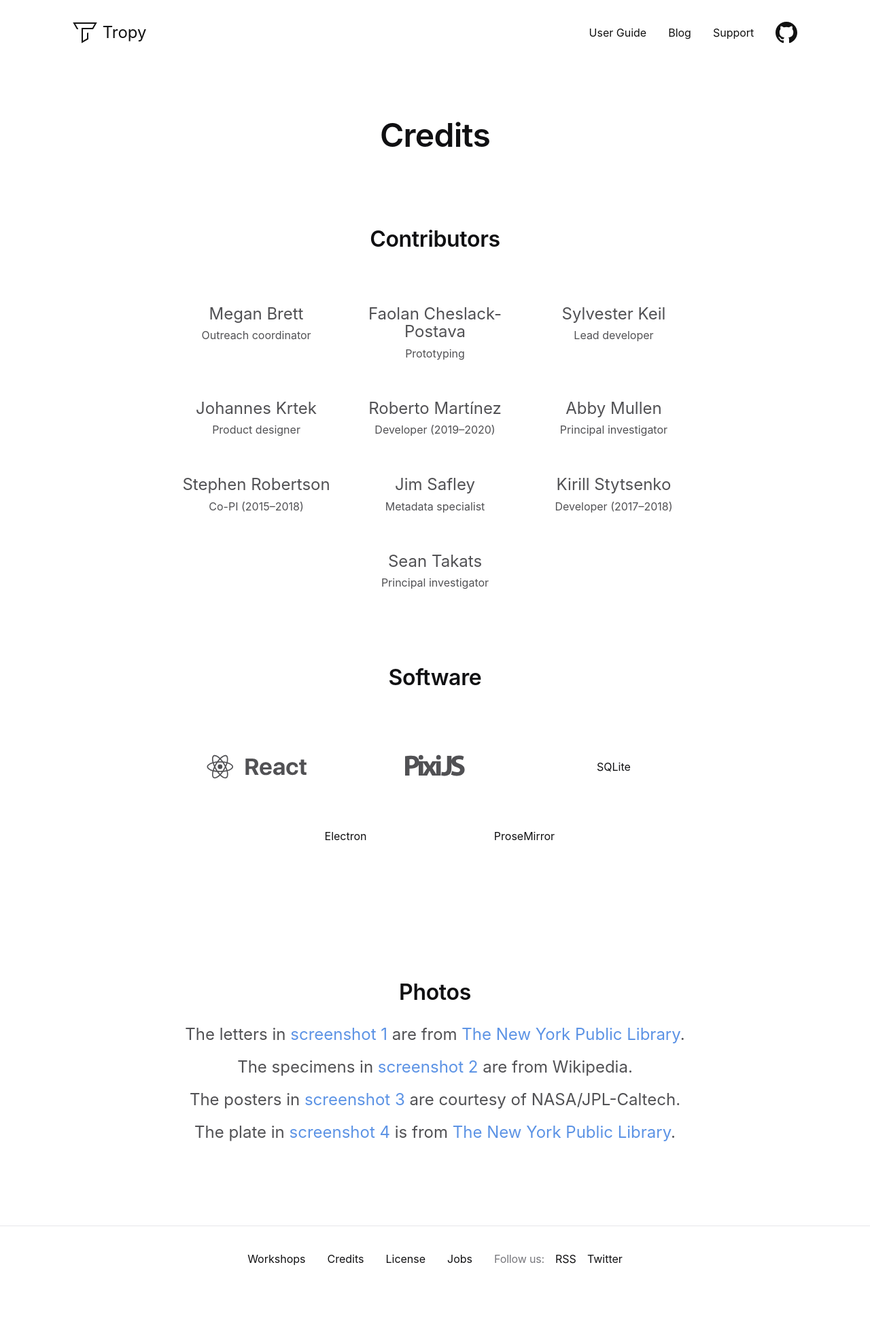
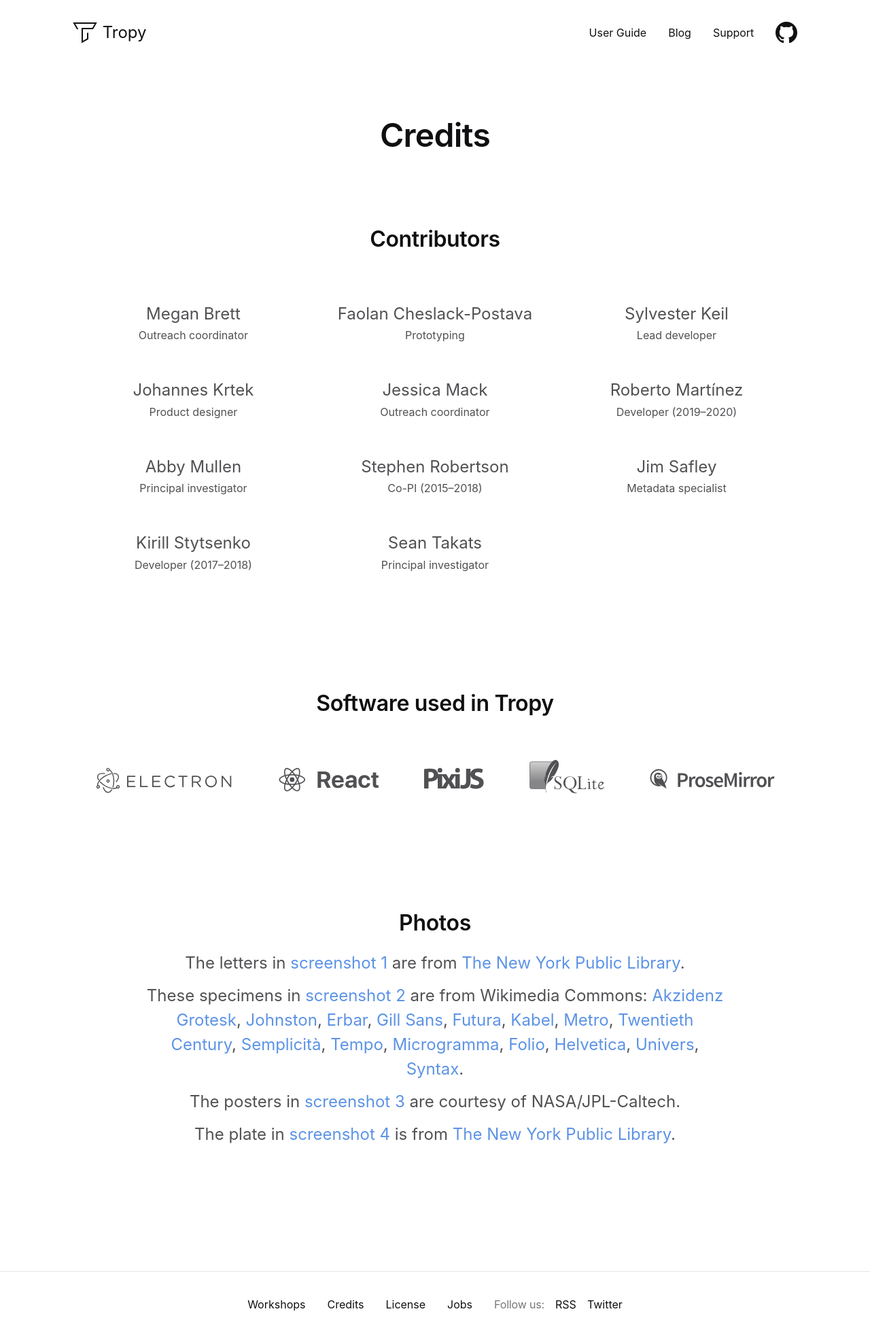
Before and after one commit to tropy/tropy.github.io, a Jekyll site: the page built from credits.html, in a window 1280 px wide. Shown: the whole page at 68% size. Built offline with Jekyll 4.4.1, drawn with Linux system fonts in a browser that asks for light colours; before the commit the page ends 1900 px from its top, so only the background shows below that.

Commit message:
Style credits.

```diff
--- a/assets/stylesheets/_credits.scss
+++ b/assets/stylesheets/_credits.scss
@@ -3,22 +3,16 @@
 //
 
 .credits {
-  text-align: center;
-
   main {
-    .container-fluid {
-      @media (min-width: $sm) {
-        max-width: 789px;
-      }
+    @media (min-width: $sm) {
+      text-align: center;
     }
 
     h1 {
       margin-top: 2 * $section-padding-y-phone * 3 / 4 - 78px;
-      margin-bottom: ($section-padding-y-phone * 3 / 4) - 16px;
 
       @media (min-width: $sm) {
         margin-top: 2 * $section-padding-y * 3 / 4 - 115px;
-        margin-bottom: ($section-padding-y * 3 / 4) - 20px;
       }
     }
 
@@ -30,9 +24,10 @@
   }
 
   .contributors {
-    text-align: center;
+    h2 {
+      margin-top: ($section-padding-y-phone * 3 / 4) - 16px;
+      margin-bottom: $section-padding-y-phone * 9 / 16 - 12px;
 
-    h2 {
       @media (min-width: $sm) {
         margin-top: $section-padding-y - 20px;
         margin-bottom: $section-padding-y * 3 / 4 - 16px;
@@ -45,21 +40,39 @@
       @media (min-width: $sm) {
         display: flex;
         flex-wrap: wrap;
-        justify-content: center;
       }
     }
 
     li {
-      flex: 0 0 33.33%;
-      margin-bottom: 72px - 16px;
+      flex: 0 0 25%;
+      margin-bottom: $font-size-base;
+
+
+      @media (min-width: $sm) {
+        flex: 0 0 50%;
+        margin-bottom: 72px - 16px;
+      }
+
+      @media (min-width: $md) {
+        flex: 0 0 33.33%;
+      }
+
+      @media (min-width: $xl) {
+        flex: 0 0 25%;
+      }
     }
   }
 
   .contributor {
-    font-size: $font-size-large;
+    font-size: 20px;
     margin: 0;
     line-height: $headings-line-height;
-    margin: 0 0 6px 0;
+    margin: 0 0 3px 0;
+
+    @media (min-width: $sm) {
+      font-size: $font-size-large;
+      margin-bottom: 6px;
+    }
   }
 
   .description {
@@ -67,35 +80,57 @@
   }
 
   .software {
+    overflow: hidden;
+
     h2 {
+      margin-top: $section-padding-y-phone * 3 / 4 - 32px;
+      margin-bottom: $section-padding-y-phone * 9 / 16 - 23px;
+
       @media (min-width: $sm) {
-        margin-top: $section-padding-y - 74px;
-        margin-bottom: $section-padding-y * 3 / 4; // todo
+        margin-top: 2 * $section-padding-y * 3 / 4 - 74px;
+        margin-bottom: $section-padding-y * 3 / 4 - 25px; // x-height of React
+      }
+    }
+
+    .marquee {
+      display: flex;
+
+      @media(min-width: $lg) {
+        justify-content: center;
       }
     }
 
     ul {
-      @media (min-width: $sm) {
-        display: flex;
-        flex-wrap: wrap;
-        justify-content: center;
-        align-items: center;
+      flex: 0 0 1000px;
+      display: flex;
+      justify-content: space-around;
+      align-items: center;
+      animation: marquee 30s linear infinite;
+
+      @media (min-width: $lg) {
+        flex: 0 0 $container-fluid-width;
+        max-width: $container-fluid-max-width;
+        animation: none;
+      }
+
+      & + ul {
+        @media (min-width: $lg) {
+          display: none;
+        }
       }
     }
 
     li {
-      flex: 0 0 33.33%;
-      margin-bottom: 72px; // todo
+      flex: 0 0 auto;
+    }
+
+    a,
+    svg {
+      display: block;
     }
 
     svg {
-      @media (hover: hover) {
-        transition: all 0.5s ease;
-
-        &:hover {
-          transform: scale(1.1);
-        }
-      }
+      position: relative;
 
       .colorize {
         @media (hover: none) {
@@ -103,18 +138,43 @@
         }
 
         @media (hover: hover) {
-          transition: fill 0.5s ease;
+          transition: fill 0.25s ease;
 
           @include state("svg:not(:hover)") {
             fill: $gray-dark;
           }
         }
       }
+
+      .colorize-70 {
+        @media (hover: none) {
+          fill: mix($gray-dark, $white, 70%);
+        }
+
+        @media (hover: hover) {
+          transition: fill 0.25s ease;
+
+          @include state("svg:not(:hover)") {
+            fill: mix($gray-dark, $white, 70%);
+          }
+        }
+      }
+    }
+
+    .electron-logo {
+      top: 1px;
     }
 
     .pixijs-logo {
-      position: relative;
       top: -2px;
+    }
+
+    .sqlite-logo {
+      top: -5px;
+    }
+
+    .prosemirror-logo {
+      top: -1px;
     }
   }
 
@@ -122,20 +182,30 @@
     padding-bottom: $section-padding-y-phone - 7px;
 
     @media (min-width: $sm) {
-      padding-bottom: $section-padding-y - 9px;
+      padding-bottom: 2 * $section-padding-y * 3 / 4 - 9px;
     }
 
     h2 {
-      margin-top: $section-padding-y-phone; // todo
+      margin-top: $section-padding-y-phone * 3 / 4 - 22px;
+      margin-bottom: 18px;
 
       @media (min-width: $sm) {
-        margin-top: $section-padding-y; // todo
+        margin-top: 2 * $section-padding-y * 3 / 4 - 24px;
+        margin-bottom: 24px;
+      }
+    }
+
+    ul {
+      @media (min-width: $sm) {
+        width: 80%;
+        margin-left: auto;
+        margin-right: auto;
       }
     }
 
     li {
       color: $gray-dark;
-      font-size: $font-size-large * 3 / 4;
+      font-size: 21px;
 
       @media (min-width: $sm) {
         font-size: $font-size-large;
--- a/credits.html
+++ b/credits.html
@@ -1,10 +1,13 @@
 ---
-layout: page
+layout: default
 class: credits
 ---
 
+<div class="container-fluid">
   <h1>Credits</h1>
+</div>
 <section class="contributors">
+  <div class="container-fluid">
     <h2>Contributors</h2>
     <ul>
       <li>
@@ -22,6 +25,10 @@
       <li>
         <p class="contributor">Johannes Krtek</p>
         <p class="description">Product designer</p>
+      </li>
+      <li>
+        <p class="contributor">Jessica Mack</p>
+        <p class="description">Outreach coordinator</p>
       </li>
       <li>
         <p class="contributor">Roberto Martínez</p>
@@ -48,30 +55,54 @@
         <p class="description">Principal investigator</p>
       </li>
     </ul>
+  </div>
 </section>
 <section class="software">
-  <h2>Software</h2>
+  <div class="container-fluid">
+    <h2>Software used in Tropy</h2>
+  </div>
+  <div class="marquee">
     <ul>
-    <li>
-      <a href="https://reactjs.org/">
-        {%- include react.svg -%}
-      </a>
-    </li>
-    <li>
-      <a href="https://www.pixijs.com/">
-        {%- include pixijs.svg -%}
-      </a>
-    </li>
-    <li>SQLite</li>
-    <li>Electron</li>
-    <li>ProseMirror</li>
+      <li><a href="https://www.electronjs.org/">{%- include electron.svg -%}</a></li>
+      <li><a href="https://reactjs.org/">{%- include react.svg -%}</a></li>
+      <li><a href="https://www.pixijs.com/">{%- include pixijs.svg -%}</a></li>
+      <li><a href="https://www.sqlite.org/">{%- include sqlite.svg -%}</a></li>
+      <li><a href="https://prosemirror.net/">{%- include prosemirror.svg -%}</a></li>
+    </ul>
+    <ul aria-hidden="true">
+      <li><a href="https://www.electronjs.org/">{%- include electron.svg -%}</a></li>
+      <li><a href="https://reactjs.org/">{%- include react.svg -%}</a></li>
+      <li><a href="https://www.pixijs.com/">{%- include pixijs.svg -%}</a></li>
+      <li><a href="https://www.sqlite.org/">{%- include sqlite.svg -%}</a></li>
+      <li><a href="https://prosemirror.net/">{%- include prosemirror.svg -%}</a></li>
+    </ul>
+  </div>
 </section>
 <section class="photo-credits">
+  <div class="container-fluid">
     <h2>Photos</h2>
     <ul>
-    <li>The letters in <a href="/#screenshot-1">screenshot 1</a> are from <a href="https://digitalcollections.nypl.org/collections/philip-schuyler-papers">The New York Public Library</a>.</li>
-    <li>The specimens in <a href="/#screenshot-2">screenshot 2</a> are from Wikipedia.</li>
-    <li>The posters in <a href="/#">screenshot 3</a> are courtesy of NASA/JPL-Caltech.</li>
-    <li>The plate in <a href="/#screenshot-4">screenshot 4</a> is from <a href="https://digitalcollections.nypl.org/items/84a79560-0070-0136-37c0-2b71ac269dcc">The New York Public Library</a>.</li>
+      <li>The letters in <a href="assets/images/screenshot-1.jpg">screenshot 1</a> are from <a href="https://digitalcollections.nypl.org/collections/philip-schuyler-papers">The New York Public Library</a>.</li>
+      <li>
+        These specimens in <a href="assets/images/screenshot-2.jpg">screenshot 2</a> are from Wikimedia Commons:
+        <a href="https://en.wikipedia.org/wiki/Akzidenz-Grotesk#/media/File:AkzidenzGroteskspecAIB1.svg">Akzidenz Grotesk</a>,
+        <a href="https://en.wikipedia.org/wiki/Johnston_(typeface)#/media/File:JohnstonSpecimenEN.svg">Johnston</a>,
+        <a href="https://en.wikipedia.org/wiki/Erbar#/media/File:Die_sch%C3%B6ne_Erbar-Grotesk.jpg">Erbar</a>,
+        <a href="https://en.wikipedia.org/wiki/Gill_Sans#/media/File:GillSansEG.svg">Gill Sans</a>,
+        <a href="https://en.wikipedia.org/wiki/Futura_(typeface)#/media/File:Futura_Bold_Condensed.jpg">Futura</a>,
+        <a href="https://en.wikipedia.org/wiki/Kabel_(typeface)#/media/File:Kabel_new_specimen.png">Kabel</a>,
+        <a href="https://en.wikipedia.org/wiki/Metro_(typeface)#/media/File:MetroDoubleDuty.png">Metro</a>,
+        <a href="https://en.wikipedia.org/wiki/Twentieth_Century_(typeface)#/media/File:Twentieth_Century_a.png">Twentieth Century</a>,
+        <a href="https://en.wikipedia.org/wiki/Semplicit%C3%A0#/media/File:Semplicit%C3%A0_typeface_sample.png">Semplicità</a>,
+        <a href="https://en.wikipedia.org/wiki/Tempo_(typeface)#/media/File:Tempo_Medium_Italic_Type_Specimen_(24552250119).jpg">Tempo</a>,
+        <a href="https://en.wikipedia.org/wiki/Microgramma_(typeface)#/media/File:Microgramma_Specimen.svg">Microgramma</a>,
+        <a href="https://en.wikipedia.org/wiki/Folio_(typeface)#/media/File:FolioSP01.png">Folio</a>,
+        <a href="https://en.wikipedia.org/wiki/Helvetica#/media/File:Specimen-1963-Neuburg_Rudin.jpg">Helvetica</a>,
+        <a href="https://en.wikipedia.org/wiki/Univers#/media/File:Univers_sample_2015.png">Univers</a>,
+        <a href="https://en.wikipedia.org/wiki/Syntax_(typeface)#/media/File:SyntaxAIB.svg">Syntax</a>.
+      </li>
+      <li>The posters in <a href="assets/images/screenshot-3.jpg">screenshot 3</a> are courtesy of NASA/JPL-Caltech.</li>
+      <li>The plate in <a href="assets/images/screenshot-4.jpg">screenshot 4</a> is from <a href="https://digitalcollections.nypl.org/items/84a79560-0070-0136-37c0-2b71ac269dcc">The New York Public Library</a>.</li>
     </ul>
+  </div>
 </section>
```
Also changed, not shown: index.html (+4 -4 lines), _includes/electron.svg (added), _includes/prosemirror.svg (added), _includes/sqlite.svg (added). Lines whose indentation alone changed are shown as unchanged.
